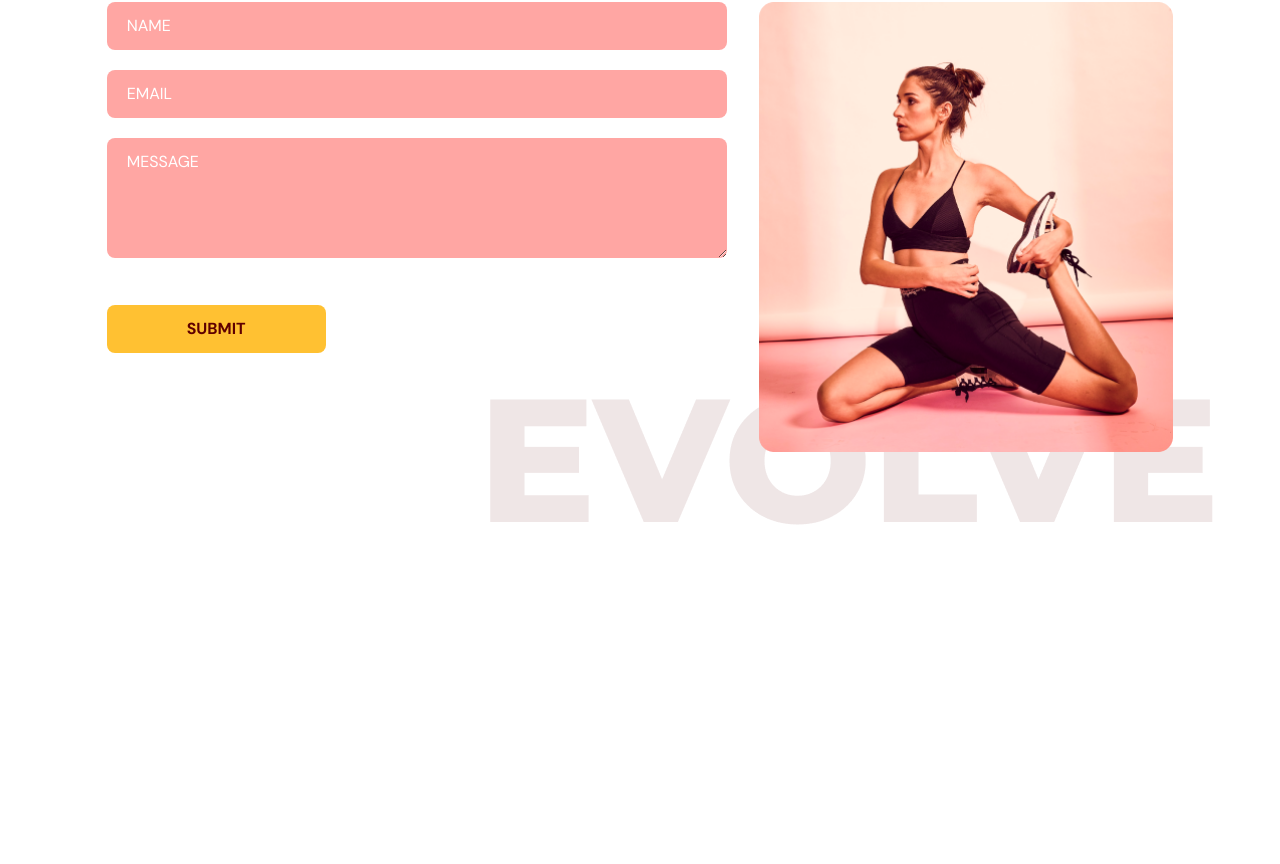
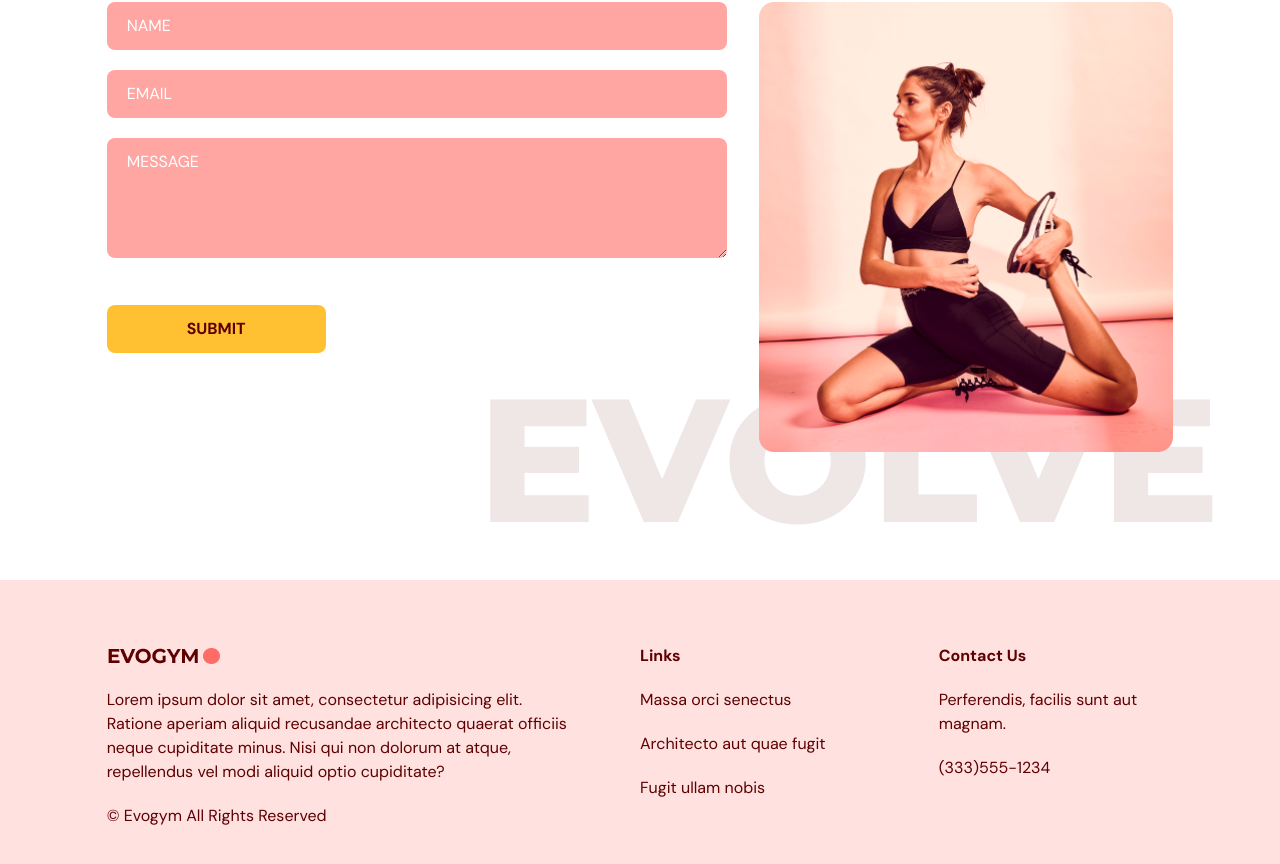
Before and after one commit to StanislaM/gym, a React (Vite) app: page / in a window 1280 px wide. Shown: the part 3308-4172 px from the top of the page. Before the commit the page ends 3888 px from the top, so only its background shows below. Built offline with nearby package versions, Linux system fonts and the light colour scheme.

Commit message:
added footer

```diff
--- a/src/App.tsx
+++ b/src/App.tsx
@@ -5,6 +5,7 @@ import Benefits from '@/scenes/benefits';
 import { SelectedPage } from './shared/types';
 import OurClasses from './scenes/ourClasses';
 import ContactUs from './scenes/contactUs';
+import Footer from './scenes/footer';
 
 const App = () => {
     const [selectedPage, setSelectedPage] = useState<SelectedPage>(
@@ -45,6 +46,8 @@ const App = () => {
                 <OurClasses setSelectedPage={setSelectedPage} />
 
                 <ContactUs setSelectedPage={setSelectedPage} />
+
+                <Footer />
             </div>
         </>
     );
--- /dev/null
+++ b/src/scenes/footer/index.tsx
@@ -0,0 +1,36 @@
+import Logo from '@/assets/Logo.png';
+
+const Footer = () => {
+    return (
+        <footer className="bg-primary-100 py-16">
+            <div className="justify-center mx-auto w-5/6 gap-16 md:flex">
+                <div className="mt-16 basis-1/2 md:mt-0">
+                    <img src={Logo} alt="logo" />
+                    <p className="my-5 ">
+                        Lorem ipsum dolor sit amet, consectetur adipisicing
+                        elit. Ratione aperiam aliquid recusandae architecto
+                        quaerat officiis neque cupiditate minus. Nisi qui non
+                        dolorum at atque, repellendus vel modi aliquid optio
+                        cupiditate?
+                    </p>
+                    <p>© Evogym All Rights Reserved</p>
+                </div>
+                <div className="mt-16 basis-1/4 md:mt-0">
+                    <h4 className="font-bold">Links</h4>
+                    <p className="my-5">Massa orci senectus</p>
+                    <p className="my-5">Architecto aut quae fugit</p>
+                    <p>Fugit ullam nobis</p>
+                </div>
+                <div className="mt-16 basis-1/4 md:mt-0">
+                    <h4 className="font-bold">Contact Us</h4>
+                    <p className="my-5">
+                        Perferendis, facilis sunt aut magnam.
+                    </p>
+                    <p>(333)555-1234</p>
+                </div>
+            </div>
+        </footer>
+    );
+};
+
+export default Footer;
```
